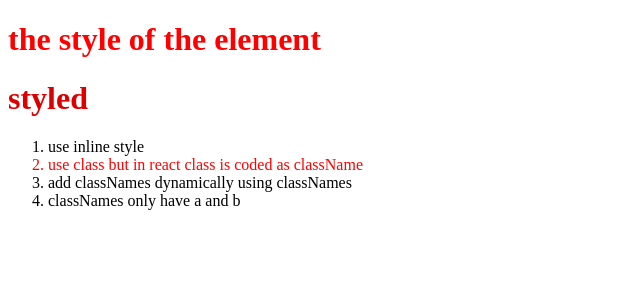
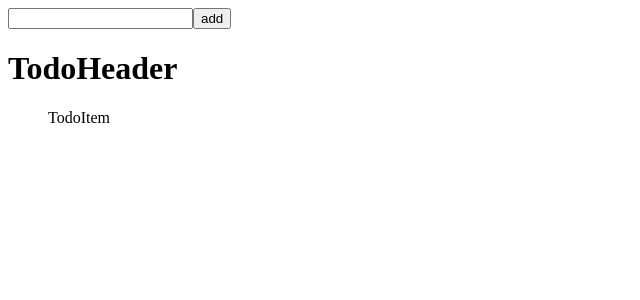
Before and after one commit to Gavin-Yeah/react-lessons, a React (Create React App) app: page / in a window 1280 px wide. Shown: the top 300 px of the page, without its empty margins (0-640 px from the left). Built offline with nearby package versions, Linux system fonts and the light colour scheme.

Commit message:
lesson 5 function/component import, modulation

```diff
--- /dev/null
+++ b/src/App.js
@@ -0,0 +1,27 @@
+import React, {Component} from 'react';  //use Fragment to create an empty tag or use <></>
+
+import  {
+    TodoHeader,
+    TodoInput,
+    TodoList
+} from './components'
+
+
+class App extends Component {
+    render() {
+        return (
+            <>
+            <TodoInput/>
+            <TodoHeader/>
+            <TodoList/>
+            </>
+            // <Fragment>
+            // <TodoInput/>
+            // <TodoHeader/>
+            // <TodoList/>
+            // <Fragment/>
+        );
+    }
+}
+
+export default App;
--- /dev/null
+++ b/src/components/TodoHeader/index.js
@@ -0,0 +1,15 @@
+//use index,js. when import this file, we input the directory name and the index.js will be applied automatically
+import React from 'react'
+
+export default function TodoHeader(){
+    return  (
+        <h1>
+            TodoHeader
+        </h1>
+        )
+
+
+
+
+
+}
--- /dev/null
+++ b/src/components/TodoInput/index.js
@@ -0,0 +1,14 @@
+import React, {Component} from 'react';
+
+class TodoInput extends Component {
+    render() {
+        return (
+            <div>
+                <input type="text"/>
+                <button>add</button>
+            </div>
+        );
+    }
+}
+
+export default TodoInput ;
--- /dev/null
+++ b/src/components/TodoList/TodoItem.js
@@ -0,0 +1,13 @@
+import React, {Component} from 'react';
+
+function TodoItem() {
+
+        return (
+            <div>
+                TodoItem
+            </div>
+        );
+
+}
+
+export default TodoItem;
--- /dev/null
+++ b/src/components/TodoList/index.js
@@ -0,0 +1,13 @@
+import React, {Component} from 'react';
+import TodoItem from "./TodoItem";
+class TodoList extends Component {
+    render() {
+        return (
+           <ul>
+               <TodoItem/>
+           </ul>
+        );
+    }
+}
+
+export default TodoList;
--- /dev/null
+++ b/src/components/index.js
@@ -0,0 +1,11 @@
+// import TodoHeader from "./TodoHeader";
+// import TodoInput from "./TodoInput";
+// import TodoList from "./TodoList";
+// export {
+//     TodoHeader,
+//     TodoInput,
+//     TodoList
+// }
+export {default as TodoHeader } from './TodoHeader'
+export {default as TodoInput } from './TodoInput'
+export {default as TodoList } from './TodoList'
--- a/src/index.css
+++ /dev/null
@@ -1,3 +0,0 @@
-.has-text-red{
-    color: red;
-}
--- a/src/index.js
+++ b/src/index.js
@@ -1,35 +1,9 @@
-import React,{Component} from 'react'
+import React from 'react'
 import {render} from 'react-dom'
-import classNames from 'classnames'
-import styled from "styled-components"
+import App from './App'
 
-import './index.css'
-console.log(styled);
-const Title = styled.h1`
-color:#d00
-`;
-class App extends Component {
-    render() {
-        const style = {color:'#F00'};
-        return(
-            <div>
-                <h1 style={style}>the style of the element</h1>
-                <Title> styled</Title>
-                <ol>
-                    <li>use inline style </li>
-                    <li className='has-text-red'> use class but in react class is coded as className</li>
-                    <li className={classNames('a',{'b':true, 'c':false})}>add classNames dynamically using classNames </li>
-                    <li>classNames only have a and b</li>
-                </ol>
-            </div>
-        )
-    }
-}
+render(
+    <App/>,
+    document.querySelector('#root')
 
-
-
-//render is provided by ReactDOM, just used once
-render(
-    <App />,
-    document.querySelector('#root')
-);
+)
```
Also changed, not shown: src/README.md.
